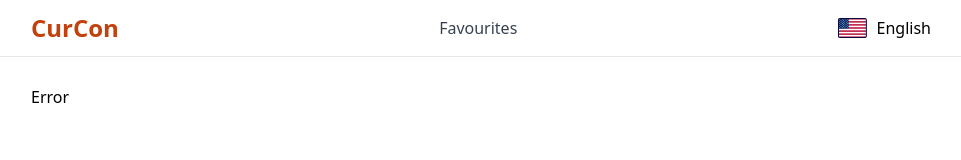
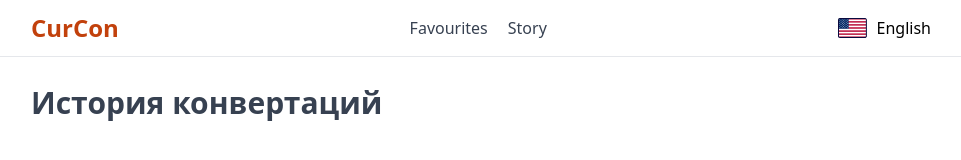
Before and after one commit to Bellusfennec/currency-converter, a React (Vite) app: page /story in a window 1280 px wide. Shown: the top 160 px of the page, without its empty margins (159-1120 px from the left). Built offline with nearby package versions, Linux system fonts and the light colour scheme; no server answers.

Commit message:
feat: add id for story

```diff
--- a/src/AppRouter.tsx
+++ b/src/AppRouter.tsx
@@ -35,7 +35,7 @@ export const AppRouter = () => {
           }
         />
         <Route
-          path="/stories"
+          path="/story"
           element={
             <Suspense fallback={<Loader />}>
               <Stories />
--- a/src/components/ui/Header/Header.tsx
+++ b/src/components/ui/Header/Header.tsx
@@ -4,7 +4,10 @@ import { Container } from "../../common/Container";
 import { LanguageSelection } from "../LanguageSelection/LanguageSelection";
 import { useTranslation } from "react-i18next";
 
-const menuList = [{ name: "favourites", link: "/favorites" }];
+const menuList = [
+  { name: "favourites", link: "/favorites" },
+  { name: "story", link: "/story" }
+];
 
 interface HeaderProps {
   className?: string;
@@ -22,7 +25,7 @@ export const Header: FC<HeaderProps> = ({ className }) => {
         >
           CurCon
         </Link>
-        <nav>
+        <nav className="flex items-center gap-5">
           {menuList.map(({ name, link }) => (
             <NavLink
               key={name}
--- a/src/i18n.js
+++ b/src/i18n.js
@@ -16,6 +16,7 @@ i18n
         translation: {
           language: { en: "English", ru: "Russian" },
           favourites: "Favourites",
+          story: "Story",
           conversion: "Currency conversion",
           nothing: "Nothing was found."
         }
@@ -24,6 +25,7 @@ i18n
         translation: {
           language: { en: "Английский", ru: "Русский" },
           favourites: "Избранное",
+          story: "История",
           conversion: "Конвертация валюты",
           nothing: "Ничего не найдено."
         }
--- a/src/pages/Home/Home.tsx
+++ b/src/pages/Home/Home.tsx
@@ -1,4 +1,4 @@
-import { useState } from "react";
+import { useEffect, useState } from "react";
 import { Converter } from "../../components/ui/Converter";
 import { Title } from "../../components/common/Title";
 import { useTranslation } from "react-i18next";
@@ -9,8 +9,7 @@ export const Home = () => {
   const [countConverter, setCountConverter] = useState([1]);
   const { t } = useTranslation();
   const dispatch = useAppDispatch();
-  const handlerAddConversion = () => {
-    setCountConverter(state => [...state, state.length + 1]);
+  const addConversionInStory = () => {
     dispatch(
       addStories({
         from: {
@@ -25,6 +24,13 @@ export const Home = () => {
       })
     );
   };
+  const handlerAddConversion = () => {
+    setCountConverter(state => [...state, state.length + 1]);
+    addConversionInStory();
+  };
+  useEffect(() => {
+    addConversionInStory();
+  }, []);
   return (
     <div className="flex flex-col gap-3">
       <Title tag="h1">{t("conversion")}</Title>
--- a/src/store/common/stories.slicer.ts
+++ b/src/store/common/stories.slicer.ts
@@ -62,7 +62,10 @@ const storiesSlice = createSlice({
     builder.addCase(addStories.pending, setPending);
     builder.addCase(addStories.fulfilled, (state, { payload }) => {
       state.isLoading = false;
-      const newState = [...state.entity, payload];
+      const newState = [
+        ...state.entity,
+        { ...payload, id: state.entity.length + 1 }
+      ];
       state.entity = newState;
       setLocalStorage(newState);
     });
```
